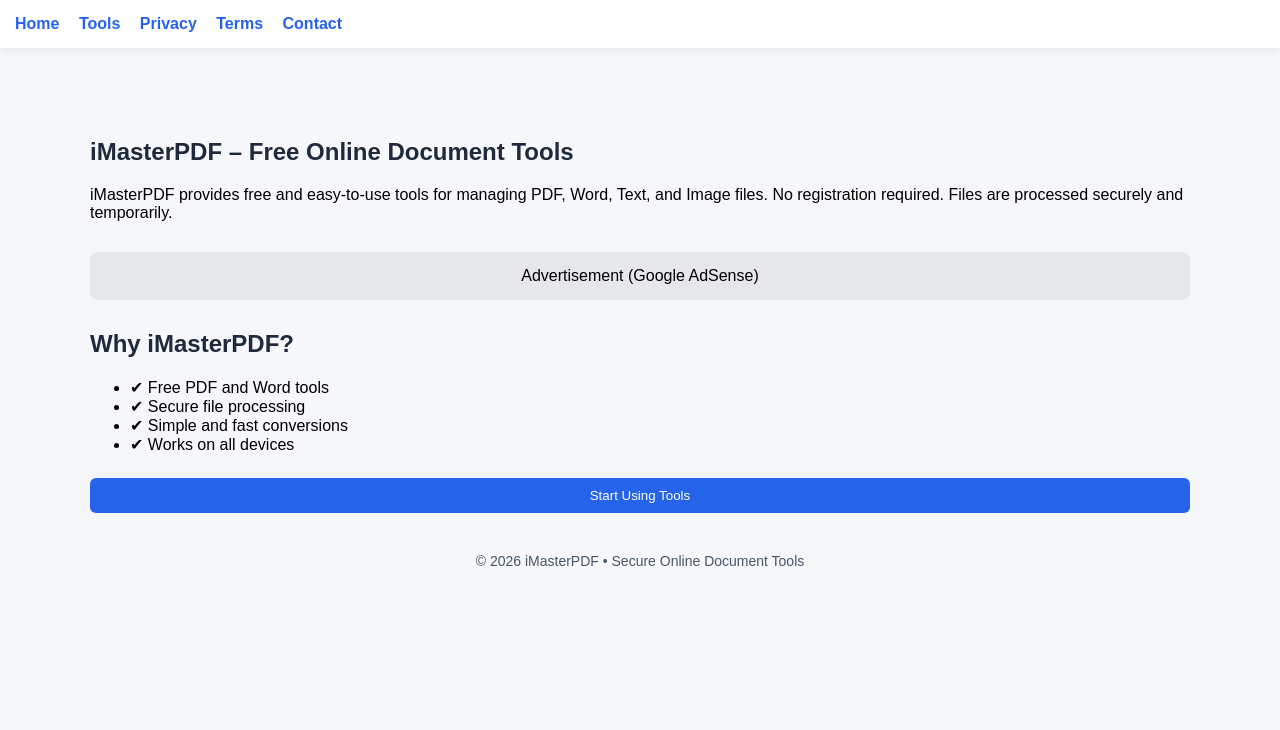
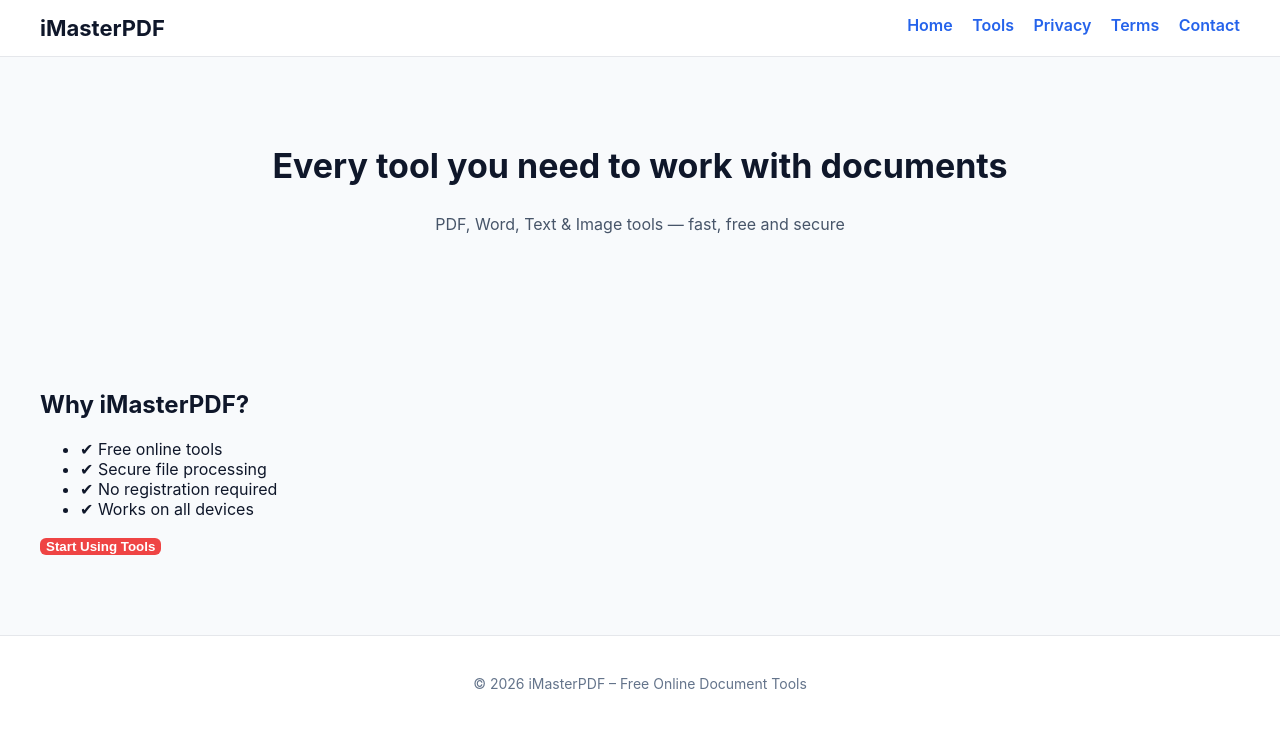
Before and after one commit to shahil0x/imasterpdf, a Flask app: page / in a window 1280 px wide. Shown: the top 730 px of the page. Run offline with Flask 3, Linux system fonts and the light colour scheme.

Commit message:
Merged UI design and added all tools with AdSense

```diff
--- a/templates/index.html
+++ b/templates/index.html
@@ -6,25 +6,54 @@
 <meta name="viewport" content="width=device-width, initial-scale=1">
 <meta name="description" content="Free online PDF, Word, Text and Image tools. Convert, merge, split, rotate, lock and unlock files easily.">
 
+<!-- GOOGLE ADSENSE -->
+<script async src="https://pagead2.googlesyndication.com/pagead/js/adsbygoogle.js?client=ca-pub-XXXXXXXXXXXXXXXX"
+crossorigin="anonymous"></script>
+
 <style>
-body{font-family:Arial;margin:0;background:#f5f7fb}
-nav{background:#fff;padding:15px;box-shadow:0 2px 10px rgba(0,0,0,.08);position:sticky;top:0}
-nav a{margin-right:15px;text-decoration:none;color:#2563eb;font-weight:600}
-.container{max-width:1100px;margin:auto;padding:30px}
-h1,h2{color:#1e293b}
-.card{background:#fff;padding:20px;margin-bottom:25px;border-radius:12px;box-shadow:0 8px 20px rgba(0,0,0,.08)}
-input,textarea,select,button{width:100%;padding:10px;margin-top:8px}
-button{background:#2563eb;color:#fff;border:none;border-radius:6px;cursor:pointer}
-button:hover{background:#1d4ed8}
-.ads{background:#e5e7eb;padding:15px;text-align:center;margin:30px 0;border-radius:8px}
-footer{text-align:center;margin:40px 0;color:#475569;font-size:14px}
-section{margin-top:60px}
+body{margin:0;font-family:Inter,Arial;background:#f8fafc;color:#0f172a}
+header{background:#fff;border-bottom:1px solid #e5e7eb;position:sticky;top:0;z-index:10}
+nav{max-width:1200px;margin:auto;padding:15px;display:flex;justify-content:space-between}
+nav b{font-size:22px}
+nav a{text-decoration:none;margin-left:15px;color:#2563eb;font-weight:600}
+
+.hero{text-align:center;padding:60px 20px}
+.hero h1{font-size:34px}
+.hero p{color:#475569}
+
+.container{max-width:1200px;margin:auto;padding:20px}
+
+.grid{display:grid;grid-template-columns:repeat(auto-fit,minmax(250px,1fr));gap:20px}
+
+.card{background:#fff;padding:25px;border-radius:12px;
+box-shadow:0 10px 25px rgba(0,0,0,.07);text-align:center}
+
+.card h3{margin:10px 0}
+.card p{font-size:14px;color:#64748b}
+.card input,.card select,.card textarea,.card button{
+width:100%;padding:10px;margin-top:8px}
+
+button{
+background:#ef4444;color:#fff;border:none;
+border-radius:6px;font-weight:600;cursor:pointer}
+
+button:hover{background:#dc2626}
+
+.ads{max-width:900px;margin:40px auto;text-align:center}
+
+footer{margin-top:60px;background:#fff;border-top:1px solid #e5e7eb}
+footer div{max-width:1200px;margin:auto;padding:25px;text-align:center}
+footer a{margin:0 10px;color:#2563eb;text-decoration:none}
+footer p{color:#64748b;font-size:14px}
+
+section{display:none}
+section.active{display:block}
 </style>
 
 <script>
 function show(id){
-  document.querySelectorAll("section").forEach(s=>s.style.display="none");
-  document.getElementById(id).style.display="block";
+  document.querySelectorAll("section").forEach(s=>s.classList.remove("active"));
+  document.getElementById(id).classList.add("active");
   window.scrollTo(0,0);
 }
 </script>
@@ -32,175 +61,197 @@ function show(id){
 
 <body>
 
+<header>
 <nav>
+<b>iMasterPDF</b>
+<div>
 <a href="#" onclick="show('home')">Home</a>
 <a href="#" onclick="show('tools')">Tools</a>
 <a href="#" onclick="show('privacy')">Privacy</a>
 <a href="#" onclick="show('terms')">Terms</a>
 <a href="#" onclick="show('contact')">Contact</a>
+</div>
 </nav>
+</header>
+
+<!-- HOME -->
+<section id="home" class="active">
+<div class="hero">
+<h1>Every tool you need to work with documents</h1>
+<p>PDF, Word, Text & Image tools — fast, free and secure</p>
+</div>
+
+<div class="ads">
+<ins class="adsbygoogle" style="display:block"
+data-ad-client="ca-pub-XXXXXXXXXXXXXXXX"
+data-ad-slot="1234567890"
+data-ad-format="auto"></ins>
+<script>(adsbygoogle=window.adsbygoogle||[]).push({});</script>
+</div>
 
 <div class="container">
-
-<!-- HOME -->
-<section id="home">
-<h1>iMasterPDF – Free Online Document Tools</h1>
-<p>
-iMasterPDF provides free and easy-to-use tools for managing PDF, Word, Text, and Image files.
-No registration required. Files are processed securely and temporarily.
-</p>
-
-<div class="ads">Advertisement (Google AdSense)</div>
-
 <h2>Why iMasterPDF?</h2>
 <ul>
-<li>✔ Free PDF and Word tools</li>
+<li>✔ Free online tools</li>
 <li>✔ Secure file processing</li>
-<li>✔ Simple and fast conversions</li>
+<li>✔ No registration required</li>
 <li>✔ Works on all devices</li>
 </ul>
-
 <button onclick="show('tools')">Start Using Tools</button>
+</div>
 </section>
 
 <!-- TOOLS -->
-<section id="tools" style="display:none">
+<section id="tools">
+<div class="container">
 
 <h2>📄 PDF Tools</h2>
+<div class="grid">
 
 <div class="card">
+<h3>PDF to Word</h3>
 <form action="/pdf-to-word" method="post" enctype="multipart/form-data">
 <input type="file" name="file" required>
-<button>PDF → Word</button>
+<button>Convert</button>
 </form>
 </div>
 
 <div class="card">
+<h3>Merge PDF</h3>
 <form action="/merge-pdf" method="post" enctype="multipart/form-data">
 <input type="file" name="files" multiple required>
-<button>Merge PDF</button>
+<button>Merge</button>
 </form>
 </div>
 
 <div class="card">
+<h3>Split PDF</h3>
 <form action="/split-pdf" method="post" enctype="multipart/form-data">
 <input type="file" name="file" required>
 <input name="start" placeholder="Start page">
 <input name="end" placeholder="End page">
-<button>Split PDF</button>
+<button>Split</button>
 </form>
 </div>
 
 <div class="card">
+<h3>Rotate PDF</h3>
 <form action="/rotate-pdf" method="post" enctype="multipart/form-data">
 <input type="file" name="file" required>
 <select name="angle">
-<option value="90">Rotate 90°</option>
-<option value="180">Rotate 180°</option>
-<option value="270">Rotate 270°</option>
+<option value="90">90°</option>
+<option value="180">180°</option>
+<option value="270">270°</option>
 </select>
-<button>Rotate PDF</button>
+<button>Rotate</button>
 </form>
 </div>
 
 <div class="card">
+<h3>Lock PDF</h3>
 <form action="/lock-pdf" method="post" enctype="multipart/form-data">
 <input type="file" name="file" required>
-<input name="password" placeholder="Set password" required>
-<button>Lock PDF</button>
+<input name="password" placeholder="Password" required>
+<button>Lock</button>
 </form>
 </div>
 
 <div class="card">
+<h3>Unlock PDF</h3>
 <form action="/unlock-pdf" method="post" enctype="multipart/form-data">
 <input type="file" name="file" required>
-<input name="password" placeholder="PDF password" required>
-<button>Unlock PDF</button>
+<input name="password" placeholder="Password" required>
+<button>Unlock</button>
 </form>
 </div>
 
-<h2>📝 Word Tools</h2>
+</div>
+
+<h2 style="margin-top:40px">📝 Word, Text & Image Tools</h2>
+<div class="grid">
 
 <div class="card">
+<h3>Word to PDF</h3>
 <form action="/word-to-pdf" method="post" enctype="multipart/form-data">
 <input type="file" name="file" required>
-<button>Word → PDF</button>
+<button>Convert</button>
 </form>
 </div>
 
 <div class="card">
+<h3>Merge Word</h3>
 <form action="/merge-word" method="post" enctype="multipart/form-data">
 <input type="file" name="files" multiple required>
-<button>Merge Word</button>
+<button>Merge</button>
 </form>
 </div>
 
 <div class="card">
+<h3>Word to Text</h3>
 <form action="/word-to-text" method="post" enctype="multipart/form-data">
 <input type="file" name="file" required>
-<button>Word → Text</button>
-</form>
-</div>
-
-<h2>🧾 Text Tools</h2>
-
-<div class="card">
-<form action="/text-to-pdf" method="post">
-<textarea name="text" rows="4" placeholder="Enter text" required></textarea>
-<button>Text → PDF</button>
+<button>Convert</button>
 </form>
 </div>
 
 <div class="card">
-<form action="/text-to-word" method="post">
-<textarea name="text" rows="4" placeholder="Enter text" required></textarea>
-<button>Text → Word</button>
+<h3>Text to PDF</h3>
+<form action="/text-to-pdf" method="post">
+<textarea name="text" rows="3" required></textarea>
+<button>Convert</button>
 </form>
 </div>
 
-<h2>🖼 Image Tools</h2>
-
 <div class="card">
-<form action="/image-to-pdf" method="post" enctype="multipart/form-data">
-<input type="file" name="images" multiple required>
-<button>Image → PDF</button>
+<h3>Text to Word</h3>
+<form action="/text-to-word" method="post">
+<textarea name="text" rows="3" required></textarea>
+<button>Convert</button>
 </form>
 </div>
 
+<div class="card">
+<h3>Image to PDF</h3>
+<form action="/image-to-pdf" method="post" enctype="multipart/form-data">
+<input type="file" name="images" multiple required>
+<button>Convert</button>
+</form>
+</div>
+
+</div>
+</div>
 </section>
 
 <!-- PRIVACY -->
-<section id="privacy" style="display:none">
+<section id="privacy">
+<div class="container">
 <h2>Privacy Policy</h2>
-<p>
-Your privacy is important to us. Uploaded files are processed temporarily and deleted automatically.
-We do not store or share files.
-</p>
-<p>
-Google AdSense and other third-party services may use cookies to show relevant ads.
-</p>
+<p>Files are processed temporarily and deleted automatically. We do not store or share your files.</p>
+<p>Google AdSense may use cookies to display relevant ads.</p>
+</div>
 </section>
 
 <!-- TERMS -->
-<section id="terms" style="display:none">
+<section id="terms">
+<div class="container">
 <h2>Terms & Conditions</h2>
-<p>
-iMasterPDF tools are provided “as is”. Users are responsible for the files they upload.
-We are not liable for data loss or damages.
-</p>
+<p>All tools are provided "as is". Users are responsible for uploaded files.</p>
+</div>
 </section>
 
 <!-- CONTACT -->
-<section id="contact" style="display:none">
-<h2>Contact Us</h2>
+<section id="contact">
+<div class="container">
+<h2>Contact</h2>
 <p>Email: <strong>contact@imasterpdf.com</strong></p>
-<p>For support or questions, contact us anytime.</p>
+</div>
 </section>
 
 <footer>
-© 2026 iMasterPDF • Secure Online Document Tools
+<div>
+<p>© 2026 iMasterPDF – Free Online Document Tools</p>
+</div>
 </footer>
 
-</div>
 </body>
 </html>
```
